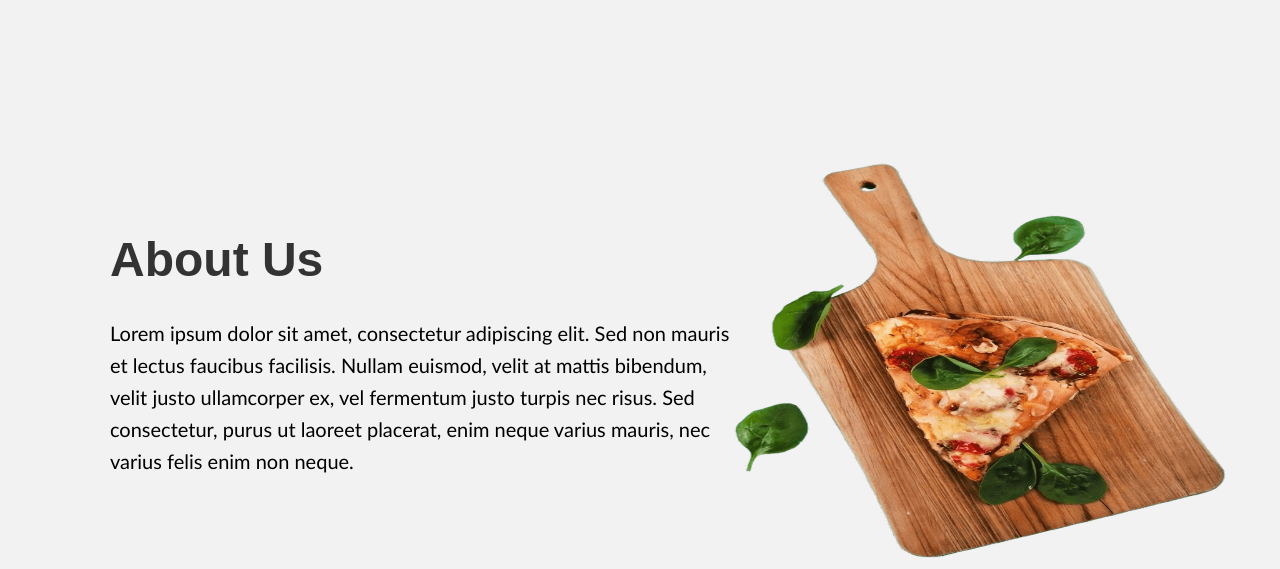
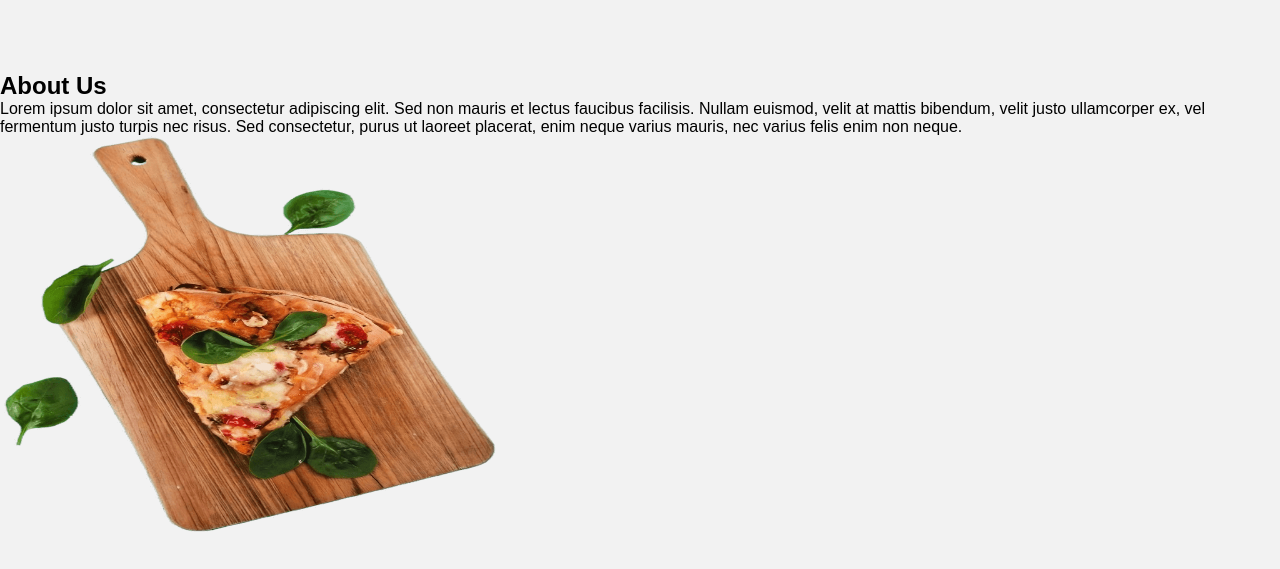
Before and after one commit to MgNaiNai/MyWebSite, a plain HTML site: page index.html in a window 1280 px wide. Shown: the part 549-1118 px from the top of the page. Drawn offline with Linux system fonts and the light colour scheme.

Commit message:
Save work in progress

```diff
--- a/style.css
+++ b/style.css
@@ -97,32 +97,6 @@ body {
 
 /* about section  */
 
-.about-container{
-    display: flex;
-    padding: 90px 50px;
-
-}
-
-.about-text{
-    flex: 1;
-    padding-left: 60px;
-    padding-top: 70px;
-}
-
-.about-text h2{
-    font-size: 3rem;
-    font-weight: bold;
-    color: #333;
-}
-
-.about-text p{
-    font-size: 20px;
-    font-family: 'Gill Sans', 'Gill Sans MT', Calibri, 'Trebuchet MS', sans-serif;
-    line-height: 2rem;
-    padding-bottom: 10px;
-    padding-top: 30px;
-}
-
 .about-image img{
     width: 500px;
     height: 400px;
```
